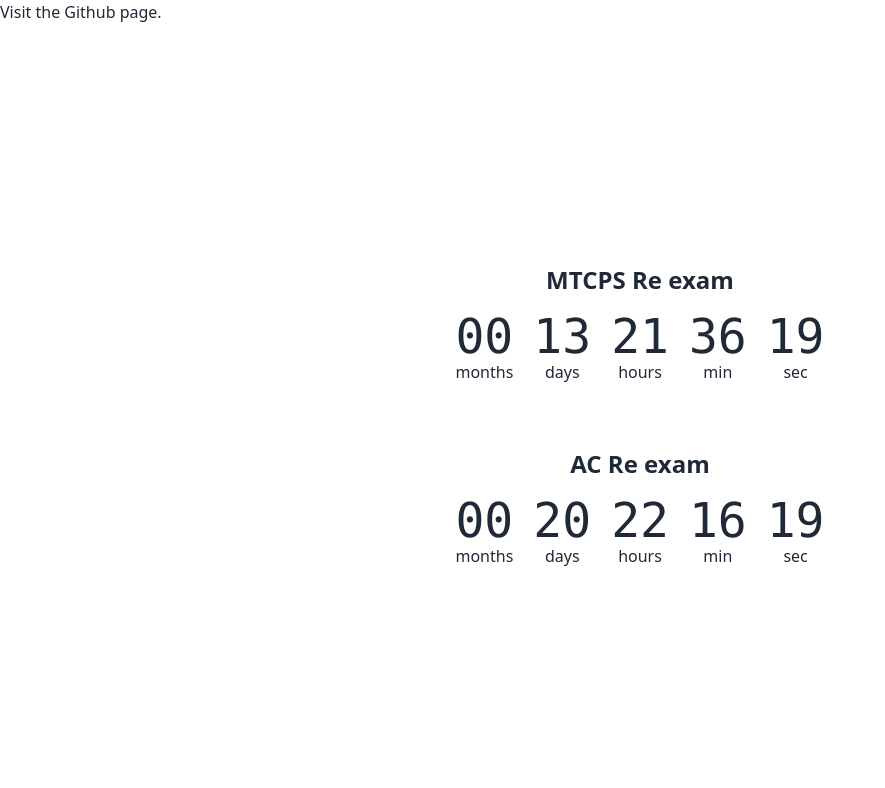
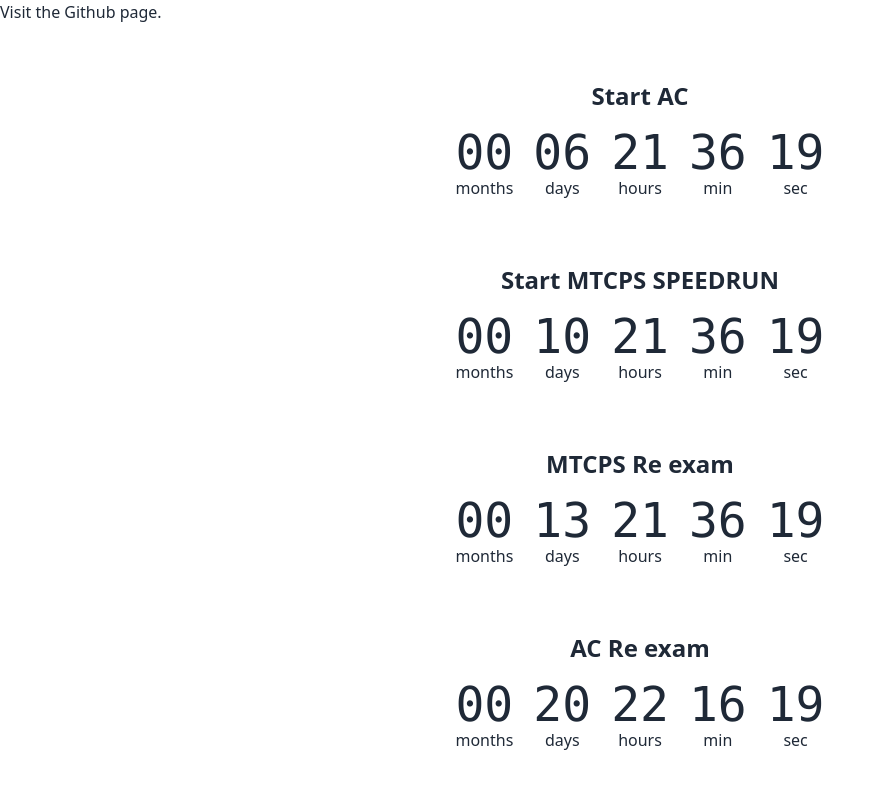
Before and after one commit to DeeKahy/Countdown, a plain HTML site: page index.html in a window 1280 px wide. Shown: the whole page, without its empty margins (0-885 px from the left). Drawn offline with nearby package versions, Linux system fonts and the light colour scheme.

Commit message:
Update index.html

```diff
--- a/index.html
+++ b/index.html
@@ -112,6 +112,10 @@
 
 
     // Example usage
+createCountdown("August 13, 2025 8:00:00", "Start AC"); // SU - SW3
+createCountdown("August 17, 2025 8:00:00", "Start MTCPS SPEEDRUN"); // SU - SW3
+
+
 createCountdown("August 20, 2025 8:00:00", "MTCPS Re exam"); // SU - SW3
 createCountdown("August 27, 2025 8:40:00", "AC Re exam"); // MI - SW5
 
```
